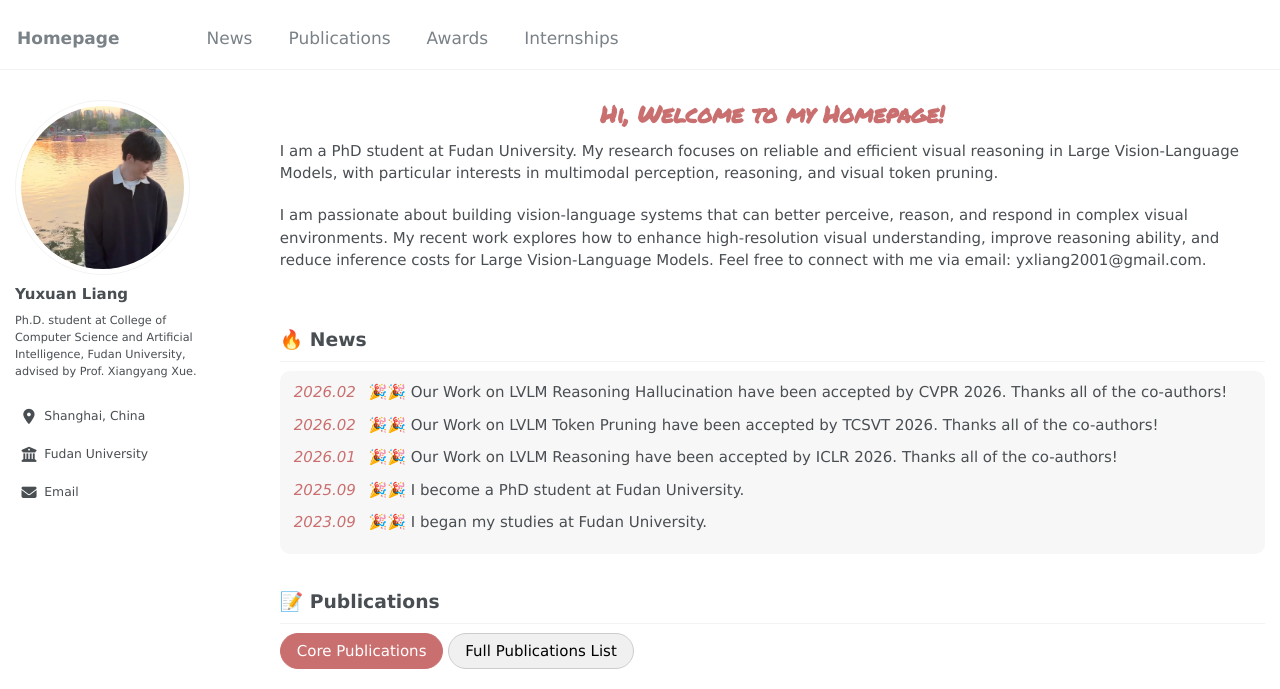
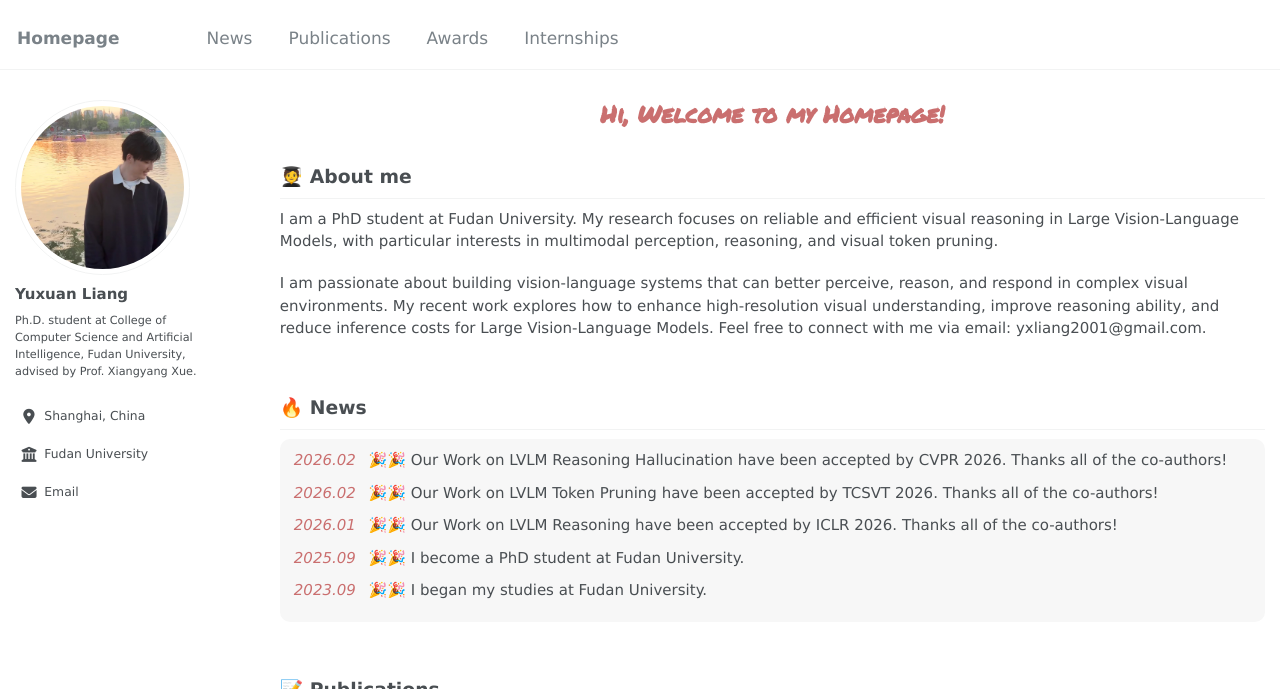
Before and after one commit to Lyxxx1211/Lyxxx1211.github.io, a Jekyll site: the page built from _pages/about.md, in a window 1280 px wide and 1400 px high, cut to the strip 0-689 px from the top of the window. Built offline with Jekyll 4.4.1, drawn with Linux system fonts in a browser that asks for light colours; some web fonts are replaced; our own code applies the rules of GitHub Pages for plain Markdown files.

Commit message:
{message}

```diff
--- a/_pages/about.md
+++ b/_pages/about.md
@@ -8,6 +8,11 @@ redirect_from:
   - /about.html
 ---
 <h1 class="main-heading">Hi, Welcome to my Homepage!</h1>
+
+<a id="aboutme"></a>
+
+🧑‍🎓 About me
+---------------
 
 I am a PhD student at Fudan University. My research focuses on reliable and efficient visual reasoning in Large Vision-Language Models, with particular interests in multimodal perception, reasoning, and visual token pruning.
 
@@ -32,7 +37,7 @@ I am passionate about building vision-language systems that can better perceive,
 </div>
 
 
-
+<a id="publications"></a>
 
 📝 Publications
 --------------
@@ -175,6 +180,7 @@ I am passionate about building vision-language systems that can better perceive,
   </div>
 </div> -->
 
+<a id="awards"></a>
 
 🥇 Awards
 --------
@@ -184,7 +190,7 @@ I am passionate about building vision-language systems that can better perceive,
 
 
 
-
+<a id="internships"></a>
 
 💻 Internships
 --------
--- a/assets/css/home.css
+++ b/assets/css/home.css
@@ -10,6 +10,7 @@ a#news, a#publications, a#awards, a#internships {
     pointer-events: none;
 }
 #news,
+    #aboutme,
     #experience,
     #publications,
     #projects,
```
